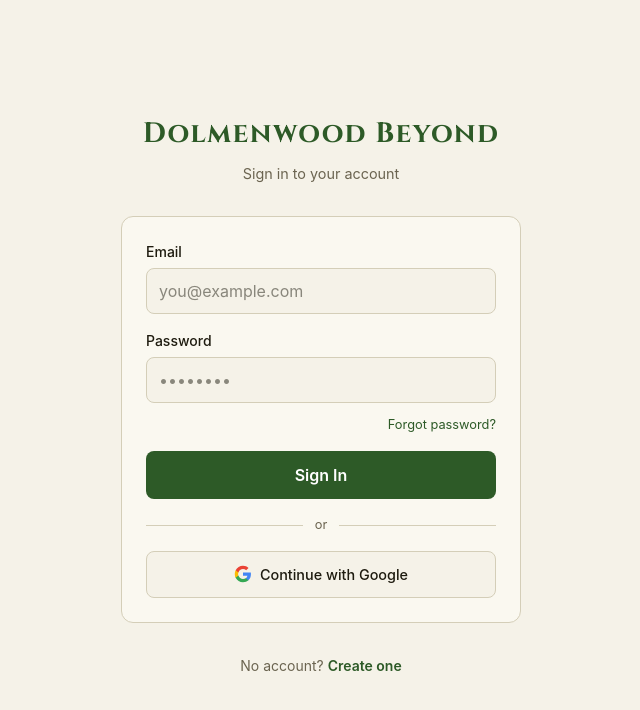
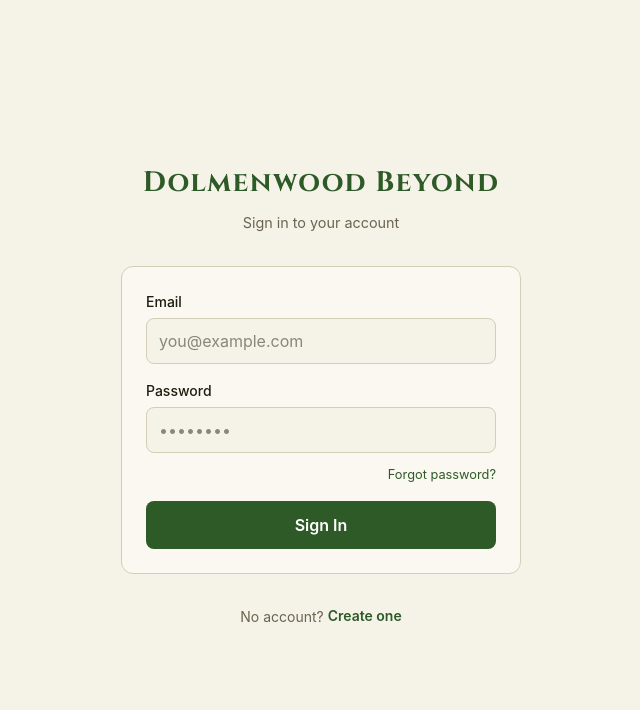
Before and after one commit to madacgrav/dolmenwood-beyond, a Next.js app in the folder apps/web/: page /sign-in in a window 1280 px wide. Shown: the top 710 px of the page, without its empty margins (319-959 px from the left). Built offline with nearby package versions, Linux system fonts and the light colour scheme.

Commit message:
fix: ability score input, email redirect, remove Google auth

```diff
--- a/apps/web/src/app/(auth)/sign-in/page.tsx
+++ b/apps/web/src/app/(auth)/sign-in/page.tsx
@@ -43,14 +43,6 @@ export default function SignInPage() {
     } else {
       setForgotSent(true);
     }
-  }
-
-  async function handleGoogleSignIn() {
-    const supabase = createClient();
-    await supabase.auth.signInWithOAuth({
-      provider: 'google',
-      options: { redirectTo: `${window.location.origin}/auth/callback` },
-    });
   }
 
   return (
@@ -146,16 +138,6 @@ export default function SignInPage() {
                 </button>
               </form>
 
-              <div style={{ display: 'flex', alignItems: 'center', gap: '0.75rem', margin: '1rem 0' }}>
-                <div style={{ flex: 1, height: '1px', backgroundColor: 'var(--color-border)' }} />
-                <span style={{ color: 'var(--color-text-muted)', fontSize: '0.8rem' }}>or</span>
-                <div style={{ flex: 1, height: '1px', backgroundColor: 'var(--color-border)' }} />
-              </div>
-
-              <button onClick={handleGoogleSignIn} style={{ ...secondaryButtonStyle, width: '100%', gap: '0.5rem' }}>
-                <GoogleIcon />
-                Continue with Google
-              </button>
             </>
           )}
         </div>
@@ -168,17 +150,6 @@ export default function SignInPage() {
         </p>
       </div>
     </main>
-  );
-}
-
-function GoogleIcon() {
-  return (
-    <svg width="18" height="18" viewBox="0 0 24 24" fill="none">
-      <path d="M22.56 12.25c0-.78-.07-1.53-.2-2.25H12v4.26h5.92c-.26 1.37-1.04 2.53-2.21 3.31v2.77h3.57c2.08-1.92 3.28-4.74 3.28-8.09z" fill="#4285F4"/>
-      <path d="M12 23c2.97 0 5.46-.98 7.28-2.66l-3.57-2.77c-.98.66-2.23 1.06-3.71 1.06-2.86 0-5.29-1.93-6.16-4.53H2.18v2.84C3.99 20.53 7.7 23 12 23z" fill="#34A853"/>
-      <path d="M5.84 14.09c-.22-.66-.35-1.36-.35-2.09s.13-1.43.35-2.09V7.07H2.18C1.43 8.55 1 10.22 1 12s.43 3.45 1.18 4.93l3.66-2.84z" fill="#FBBC05"/>
-      <path d="M12 5.38c1.62 0 3.06.56 4.21 1.64l3.15-3.15C17.45 2.09 14.97 1 12 1 7.7 1 3.99 3.47 2.18 7.07l3.66 2.84c.87-2.6 3.3-4.53 6.16-4.53z" fill="#EA4335"/>
-    </svg>
   );
 }
 
@@ -216,21 +187,6 @@ const primaryButtonStyle: React.CSSProperties = {
   minHeight: '44px',
 };
 
-const secondaryButtonStyle: React.CSSProperties = {
-  display: 'flex',
-  alignItems: 'center',
-  justifyContent: 'center',
-  padding: '0.75rem',
-  backgroundColor: 'var(--color-bg)',
-  color: 'var(--color-text)',
-  border: '1px solid var(--color-border)',
-  borderRadius: '8px',
-  fontSize: '0.9rem',
-  fontWeight: '500',
-  cursor: 'pointer',
-  minHeight: '44px',
-};
-
 const ghostButtonStyle: React.CSSProperties = {
   width: '100%',
   padding: '0.5rem',
--- a/apps/web/src/app/(auth)/sign-up/page.tsx
+++ b/apps/web/src/app/(auth)/sign-up/page.tsx
@@ -31,6 +31,7 @@ export default function SignUpPage() {
       email,
       password,
       options: {
+        emailRedirectTo: `${window.location.origin}/auth/callback`,
         data: { role, display_name: displayName || email.split('@')[0] },
       },
     });
--- a/apps/web/src/components/wizard/steps/ManualStep1AbilityScores.tsx
+++ b/apps/web/src/components/wizard/steps/ManualStep1AbilityScores.tsx
@@ -25,21 +25,42 @@ export function ManualStep1AbilityScores() {
   const router = useRouter();
   const { abilityScores, setAbilityScores } = useWizardStore();
   const [scores, setScores] = useState<AbilityScores>(abilityScores);
+  // Separate string state so partial input (e.g. typing "1" toward "15") isn't clamped mid-keystroke
+  const [inputValues, setInputValues] = useState<Record<keyof AbilityScores, string>>({
+    str: String(abilityScores.str),
+    int: String(abilityScores.int),
+    wis: String(abilityScores.wis),
+    dex: String(abilityScores.dex),
+    con: String(abilityScores.con),
+    cha: String(abilityScores.cha),
+  });
 
   function handleChange(key: keyof AbilityScores, raw: string) {
+    setInputValues(v => ({ ...v, [key]: raw }));
+  }
+
+  function handleBlur(key: keyof AbilityScores, raw: string) {
     const v = parseInt(raw, 10);
-    setScores(s => ({ ...s, [key]: isNaN(v) ? 0 : Math.min(18, Math.max(3, v)) }));
+    const clamped = isNaN(v) ? 3 : Math.min(18, Math.max(3, v));
+    setInputValues(iv => ({ ...iv, [key]: String(clamped) }));
+    setScores(s => ({ ...s, [key]: clamped }));
   }
 
   function rollOne(key: keyof AbilityScores) {
-    setScores(s => ({ ...s, [key]: roll3d6() }));
+    const rolled = roll3d6();
+    setScores(s => ({ ...s, [key]: rolled }));
+    setInputValues(iv => ({ ...iv, [key]: String(rolled) }));
   }
 
   function rollAll() {
-    setScores({
+    const next = {
       str: roll3d6(), int: roll3d6(), wis: roll3d6(),
       dex: roll3d6(), con: roll3d6(), cha: roll3d6(),
-    });
+    };
+    setScores(next);
+    setInputValues(Object.fromEntries(
+      Object.entries(next).map(([k, v]) => [k, String(v)])
+    ) as Record<keyof AbilityScores, string>);
   }
 
   const subpar = isSubpar(scores);
@@ -97,8 +118,9 @@ export function ManualStep1AbilityScores() {
                   <div style={{ fontSize: '0.875rem', color: 'var(--color-text)' }}>{label}</div>
                 </div>
                 <input
-                  type="number" min={3} max={18} value={val || ''}
+                  type="number" min={3} max={18} value={inputValues[key]}
                   onChange={e => handleChange(key, e.target.value)}
+                  onBlur={e => handleBlur(key, e.target.value)}
                   style={{
                     width: '4rem', padding: '0.5rem', textAlign: 'center',
                     fontSize: '1.25rem', fontWeight: '700',
```
